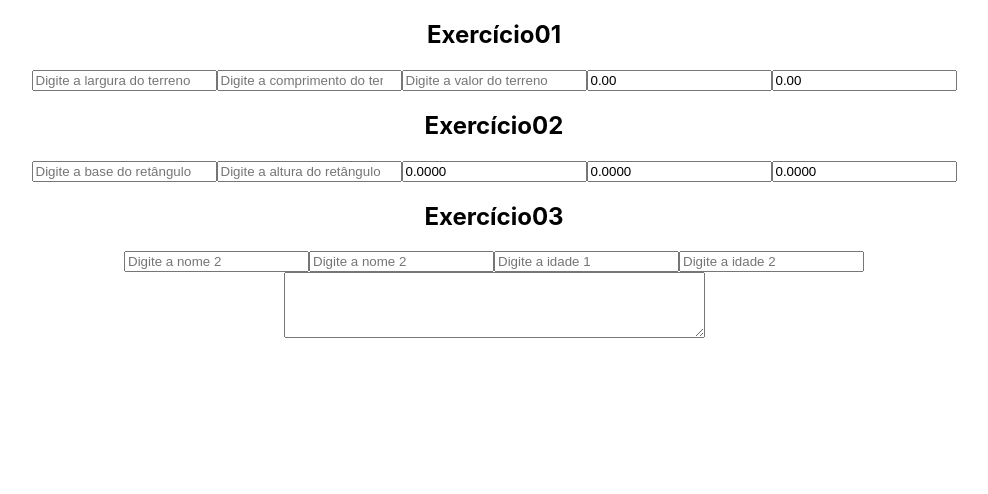
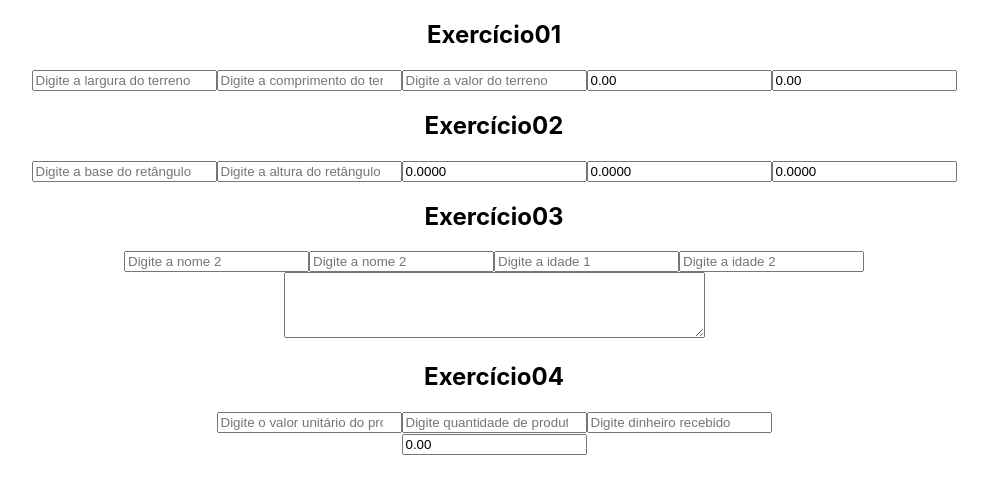
Before and after one commit to FernandoYoneda/Tegra, a React (Create React App) app: page / in a window 1280 px wide. Shown: the top 494 px of the page, without its empty margins (146-1134 px from the left). Built offline with nearby package versions, Linux system fonts and the light colour scheme.

Commit message:
exercicio04

```diff
--- a/src/App.tsx
+++ b/src/App.tsx
@@ -6,6 +6,7 @@ import "./App.css";
 import Execicio01 from "./Exercicio01/exercicio01";
 import Exercicio02 from "./Exercicio02/exercicio02";
 import Exercicio03 from "./Exercicio03/exercicio03";
+import Exercicio04 from "./Exercicio04/exercicio04";
 
 function App() {
   return (
@@ -13,6 +14,7 @@ function App() {
       <Execicio01 />
       <Exercicio02 />
       <Exercicio03 />
+      <Exercicio04 />
     </div>
   );
 }
--- /dev/null
+++ b/src/Exercicio04/exercicio04.tsx
@@ -0,0 +1,52 @@
+import { useState } from "react";
+
+const Exercicio04 = () => {
+  const [dados, setDados] = useState({
+    precoUnitario: 0,
+    quantidadeComprada: 0,
+    dinheiroRecebido: 0,
+  });
+
+  const troco =
+    dados.dinheiroRecebido - dados.precoUnitario * dados.quantidadeComprada;
+
+  return (
+    <div>
+      <h2>Exercício04</h2>
+      <form>
+        <input
+          size={120}
+          type="number"
+          onChange={(e) =>
+            setDados((x) => ({ ...x, precoUnitario: Number(e.target.value) }))
+          }
+          placeholder="Digite o valor unitário do produto"
+        />
+        <input
+          type="number"
+          onChange={(e) =>
+            setDados((x) => ({
+              ...x,
+              quantidadeComprada: Number(e.target.value),
+            }))
+          }
+          placeholder="Digite quantidade de produto comprado"
+        />
+        <input
+          type="number"
+          onChange={(e) =>
+            setDados((x) => ({
+              ...x,
+              dinheiroRecebido: Number(e.target.value),
+            }))
+          }
+          placeholder="Digite dinheiro recebido"
+        />
+        <br />
+        <input type="number" value={(troco > 0 ? troco : 0).toFixed(2)} />
+      </form>
+    </div>
+  );
+};
+
+export default Exercicio04;
```
